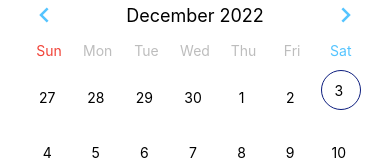
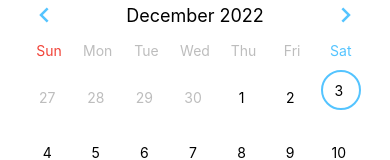
Before and after one commit to lIIIlIIIlIIIl/Native-App, a React Native app: screen /Calendar in a window 390 px wide. Shown: the top 160 px of the page. Built offline with nearby package versions, Linux system fonts and the light colour scheme.

Commit message:
fix: date css 중첩

```diff
--- a/src/Components/CalendarDates.js
+++ b/src/Components/CalendarDates.js
@@ -1,3 +1,4 @@
+/* eslint-disable react-native/no-inline-styles */
 import React, {useState} from 'react';
 import {View, Text, StyleSheet, TouchableOpacity} from 'react-native';
 
@@ -95,7 +96,7 @@ const CalendarDates = ({
                 key={date.date}
                 style={styles.ClickDateBox}
                 onPress={() => onTouchHandler(date)}>
-                <Text style={({color: date.color}, {textAlign: 'center'})}>
+                <Text style={{color: date.color, textAlign: 'center'}}>
                   {date.date}{' '}
                 </Text>
               </TouchableOpacity>
@@ -104,7 +105,7 @@ const CalendarDates = ({
                 key={date.date}
                 style={styles.DateBox}
                 onPress={() => onTouchHandler(date)}>
-                <Text style={({color: date.color}, {textAlign: 'center'})}>
+                <Text style={{color: date.color, textAlign: 'center'}}>
                   {date.date}{' '}
                 </Text>
               </TouchableOpacity>
@@ -135,8 +136,8 @@ const styles = StyleSheet.create({
     width: '12%',
     justifyContent: 'center',
     alignItems: 'center',
-    borderColor: '#0C1D7E',
+    borderColor: '#54C4FF',
     borderRadius: 50,
-    borderWidth: 1,
+    borderWidth: 2,
   },
 });
```
